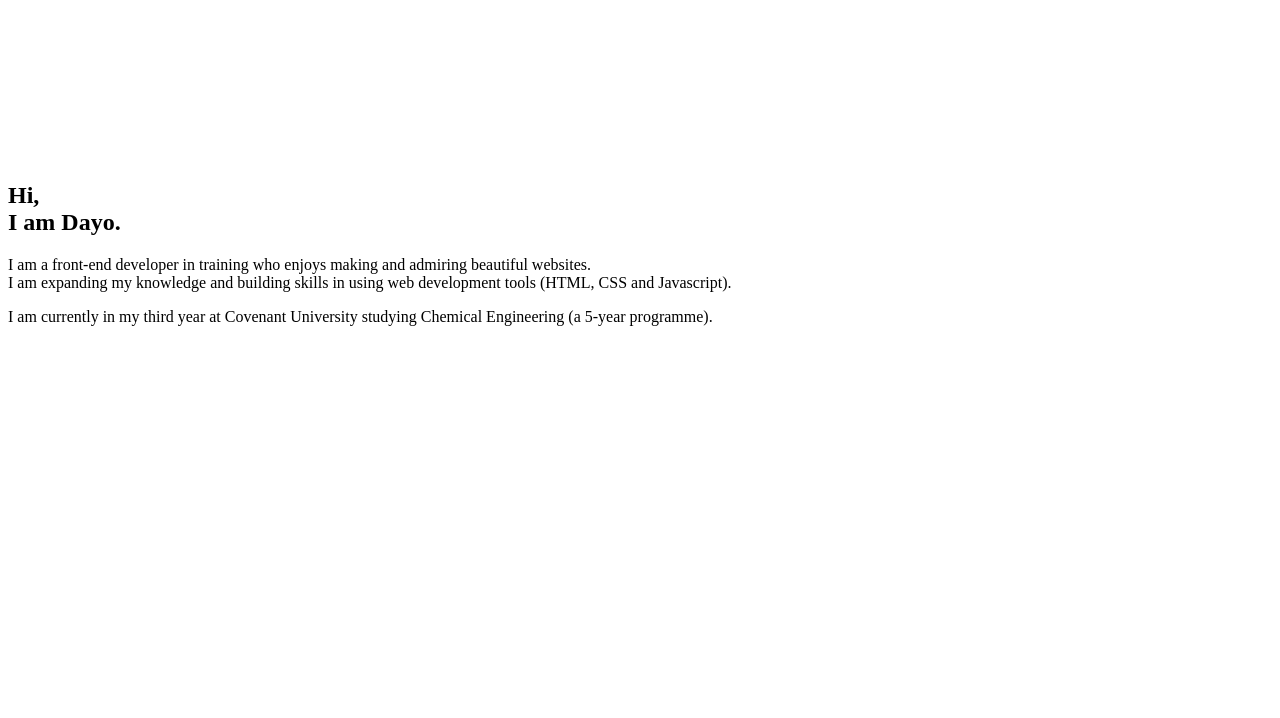
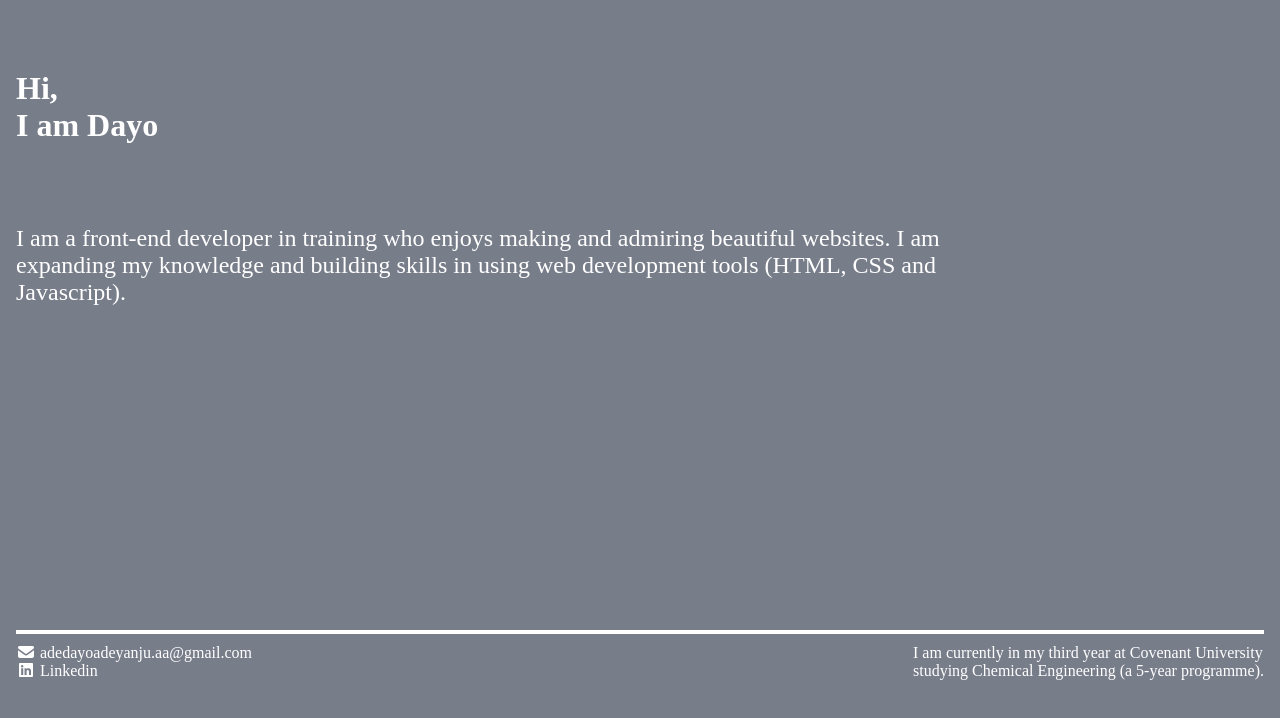
Before and after one commit to dayoyanju/dayoyanju.github.io, a plain HTML site: page index.html in a window 1280 px wide. Drawn offline with Linux system fonts and the light colour scheme.

Commit message:
Update index.html

```diff
--- a/index.html
+++ b/index.html
@@ -1,28 +1,147 @@
 <!DOCTYPE html>
-<html>
-    <head>
-        <title>Adedayo Adeyanju</title>
-        <link rel="stylesheet" href="hidayo.css"  type="text.css">
-        <script src="https://uploads-ssl.webflow.com/5d06cf125b8916fdaac3bdb5/js/webflow.e7bdc45e2.js" type="text/javascript"></script>
-    </head>
+<html lang="en">
+<head>
+    <meta charset="UTF-8">
+    <link rel="stylesheet" href="css.css">
+    <script src="all.min.js"></script>
+    <meta name="viewport" content="width=device-width, initial-scale=1.0">
+    <meta http-equiv="X-UA-Compatible" content="ie=edge">
+    <title>Adedayo Adeyanju</title>
+    <style>
+        * {
+    padding: 0;
+    margin: 0;
+    border: 0;
+    box-sizing: border-box;
+}
 
-    <body>
-        <video autoplay style="background-image: url(hidayo\hello);"></video>
-        <div class="main">
-            <div id="tagline">
-                <h2>Hi,<br>I am Dayo.</h2>
+body {
+    min-width: 100%;
+    min-height: 100vh;
+    display: flex;
+    justify-content: center;
+    align-items: center;
+}
+
+.master {
+    background: rgba(23, 31, 54, 0.582);
+    width: 100%;
+    height: 100vh;
+    padding: 1rem;
+}
+
+.container {
+    max-width: 80%;
+    min-height: 80%;
+}
+
+.intro {
+    display: flex;
+    flex-direction: row;
+    align-items: center;
+    justify-content: space-around;
+}
+
+.intro-text {
+    color: #fff;
+    font-size: 2rem;
+}
+
+.inner {
+    color: #fff;
+    font-size: 1.5rem;
+}
+
+.inner-text {
+    max-width: 60%;
+}
+
+.contact {
+    display: flex;
+    flex-direction: row;
+}
+
+.contact-text {
+    color: #fff;
+    text-orientation: sideways;
+}
+
+.slashes {
+    display: flex;
+    flex-direction: column;
+    justify-content: space-around;
+    min-width: 1rem;
+    min-height: 1rem;
+    margin: 1rem;
+    cursor: pointer;
+    transition: all 0.5s ease;
+  }
+
+  .slash {
+    background: #fff;
+    min-width: 4px;
+    transition: all 0.5s ease;
+    min-height: 4px;
+  }
+
+  .seperator {
+      background: #fff;
+      min-width: 100%;
+      height: 4px;
+      margin: 0 0 10px 0;
+  }
+
+  .footer {
+      display: flex;
+      flex-direction: row;
+      justify-content: space-between;
+      color: #fff;
+  }
+  a{
+      text-decoration: none;
+      color: #fff;
+  }
+    </style>
+</head>
+<body>
+    <div class="master">
+        <div class="container">
+            <div class="container-child intro">
+                <div class="inner">
+                    <br>
+                    <br>
+                    <h3 class="intro-text intro-text-header">Hi,</h3>
+                    <h3 class="intro-text intro-text-footer">I am Dayo</h3>
+                    <br>
+                    <br>
+                    <br>
+                    <font>I am a front-end developer in training who enjoys making and admiring beautiful websites.
+                            I am expanding my knowledge and building skills in using web development tools (HTML, CSS and Javascript).</font>
+                </div>
+                <div class="inner inner-text"></div>
             </div>
-            <div id="bio">
-                <p>I am a front-end developer in training who enjoys making and admiring beautiful websites.<br>I  am expanding my knowledge and building skills in using web development tools (HTML, CSS and Javascript).</p>
+            <!--<div class="container-child contact">
+                <h3 class="contact-text">Contact</h3>
+                <div class="slashes">
+                    <div class="slash"></div>
+                    <div class="slash"></div>
+                    <div class="slash"></div>
+                </div>
+            </div>-->
+        </div>
+
+        <div class="seperator"></div>
+
+        <div class="footer">
+            <div class="footer-child social-media-links">
+                <i class="fas fa-envelope"></i> <span>adedayoadeyanju.aa@gmail.com</span><br>
+                <i class="fab fa-linkedin"></i> <a href="https://www.linkedin.com/in/adedayoadeyanju/">Linkedin</a>
+            </div>
+            <div class="footer-child footer-text">
+                I am currently in my third year at Covenant University <br>
+                studying Chemical Engineering (a 5-year programme).
             </div>
         </div>
-        <div class="footer">
-            <div class="bground">
-                <p>I am currently in my third year at Covenant University studying Chemical Engineering (a 5-year programme).</p>
-            </div>
-            <div class="contacts">
-
-            </div>
-        </div>
-    </body>
+    </div>
+</body>
 </html>
```
